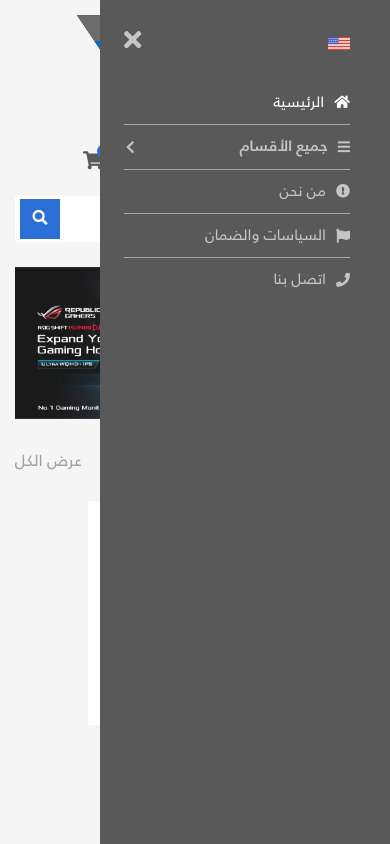
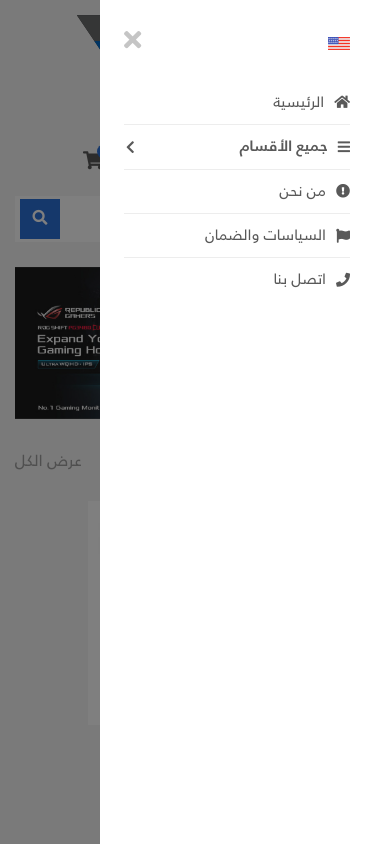
Before and after one commit to khaled404/wady, a plain HTML site: page index.html in a window 390 px wide. Both pictures are taken after a click on the element 340 px from the left and 45 px from the top of the page. Shown: the top 844 px of the page. Drawn offline with Linux system fonts and the light colour scheme; files whose address does not match are found by name.

Commit message:
last commit

```diff
--- a/css/main-en.css
+++ b/css/main-en.css
@@ -240,17 +240,35 @@ body {
       display: -ms-flexbox;
       display: flex; } }
 
+.overlay {
+  width: 100%;
+  height: 100%;
+  background-color: rgba(0, 0, 0, 0.5);
+  position: fixed;
+  top: 0;
+  left: 0;
+  z-index: 20;
+  opacity: 0;
+  visibility: hidden;
+  -webkit-transition: all .5s;
+  transition: all .5s; }
+  .overlay.active {
+    opacity: 1;
+    visibility: visible; }
+
 .nav-link {
   background-color: #595959; }
   @media (max-width: 991px) {
     .nav-link {
+      background-color: #fff;
       position: fixed;
       top: 0;
       left: -100%;
       height: 100%;
       width: 290px;
       z-index: 999;
-      overflow: auto;
+      overflow-Y: auto;
+      overflow-x: hidden;
       -webkit-transition: .5s;
       transition: .5s; }
       .nav-link.open {
@@ -299,7 +317,8 @@ body {
             display: -webkit-box;
             display: -ms-flexbox;
             display: flex;
-            overflow: auto; } }
+            overflow-Y: auto;
+            overflow-x: hidden; } }
         .nav-link .nav-container .main-ul .side-nav .close-nav {
           font-size: 25px;
           color: #c5c5c5;
@@ -326,7 +345,7 @@ body {
                 -ms-flex-order: 2;
                     order: 2; }
             .nav-link .nav-container .main-ul > li:not(:last-child) {
-              border-bottom: 1px solid #a6a6a6; }
+              border-bottom: 1px solid #ededed; }
             .nav-link .nav-container .main-ul > li:nth-child(3) {
               -webkit-box-ordinal-group: 1;
                   -ms-flex-order: 0;
@@ -368,24 +387,26 @@ body {
                     flex-direction: column;
             -webkit-transition: all .5s;
             transition: all .5s;
-            overflow: auto; }
+            overflow-Y: auto;
+            overflow-x: hidden; }
             .nav-link .nav-container .main-ul .drop .active {
-              color: #fff; } }
+              color: #2b70d7; } }
         .nav-link .nav-container .main-ul .drop > span {
           font-size: 15px;
           color: #f0f0f0;
           font-weight: bold;
           font-family: "frtBold",sans-serif;
-          margin-right: auto;
           margin-left: 10px;
           -webkit-transition: all .5s;
           transition: all .5s; }
           @media (max-width: 991px) {
             .nav-link .nav-container .main-ul .drop > span {
-              color: #c5c5c5;
+              color: #595959;
               margin-left: 50px;
               width: 100%;
-              margin-right: 0; } }
+              margin-right: 0;
+              overflow-Y: auto;
+              overflow-x: hidden; } }
         .nav-link .nav-container .main-ul .drop > i {
           font-size: 14px;
           -webkit-transition: all .5s;
@@ -393,7 +414,7 @@ body {
           color: #f0f0f0; }
           @media (max-width: 991px) {
             .nav-link .nav-container .main-ul .drop > i {
-              color: #c5c5c5;
+              color: #595959;
               position: absolute;
               top: 15px; }
               .nav-link .nav-container .main-ul .drop > i.fa-bars {
@@ -439,7 +460,7 @@ body {
               opacity: 1;
               visibility: visible;
               position: static;
-              background-color: #595959;
+              background-color: #fff;
               display: none;
               overflow: auto;
               -webkit-transition: unset;
@@ -457,12 +478,12 @@ body {
               .nav-link .nav-container .main-ul .drop .sub-menu > li {
                 padding: 10px; }
                 .nav-link .nav-container .main-ul .drop .sub-menu > li span, .nav-link .nav-container .main-ul .drop .sub-menu > li i {
-                  color: #c5c5c5; } }
+                  color: #595959; } }
             .nav-link .nav-container .main-ul .drop .sub-menu > li:not(:last-child) {
               border-bottom: 1px solid #ededed; }
               @media (max-width: 991px) {
                 .nav-link .nav-container .main-ul .drop .sub-menu > li:not(:last-child) {
-                  border-bottom: 1px solid #a6a6a6; } }
+                  border-bottom: 1px solid #ededed; } }
             .nav-link .nav-container .main-ul .drop .sub-menu > li:hover span, .nav-link .nav-container .main-ul .drop .sub-menu > li:hover i {
               color: #2b70d7; }
             @media (min-width: 992px) {
@@ -528,7 +549,7 @@ body {
               opacity: 1;
               visibility: visible;
               position: static;
-              background-color: #595959;
+              background-color: #fff;
               overflow: auto;
               display: none;
               -webkit-transition: unset;
@@ -539,7 +560,7 @@ body {
             border-bottom: 1px solid #ededed; }
             @media (max-width: 991px) {
               .nav-link .nav-container .main-ul .drop .sub li:not(:last-child) {
-                border-bottom: 0.5px solid #a6a6a6; } }
+                border-bottom: 1px solid #ededed; } }
           .nav-link .nav-container .main-ul .drop .sub li a {
             padding: 6px;
             margin-right: 10px;
@@ -550,7 +571,7 @@ body {
             transition: .5s; }
             @media (max-width: 991px) {
               .nav-link .nav-container .main-ul .drop .sub li a {
-                color: #c5c5c5;
+                color: #595959;
                 margin-right: 0;
                 padding: 10px; } }
             .nav-link .nav-container .main-ul .drop .sub li a:hover {
@@ -571,12 +592,18 @@ body {
         transition: .5s; }
         @media (max-width: 991px) {
           .nav-link .nav-container .main-ul .link {
+            color: #595959; } }
+        @media (max-width: 991px) {
+          .nav-link .nav-container .main-ul .link {
             padding: 11px 0;
             margin-left: 0; } }
         .nav-link .nav-container .main-ul .link:hover {
           color: #fff; }
         .nav-link .nav-container .main-ul .link.active {
           color: #fff; }
+          @media (max-width: 991px) {
+            .nav-link .nav-container .main-ul .link.active {
+              color: #595959; } }
         .nav-link .nav-container .main-ul .link i {
           font-size: 14px;
           margin-right: 10px; }
--- a/css/main.css
+++ b/css/main.css
@@ -239,17 +239,35 @@ body {
       display: -ms-flexbox;
       display: flex; } }
 
+.overlay {
+  width: 100%;
+  height: 100%;
+  background-color: rgba(0, 0, 0, 0.5);
+  position: fixed;
+  top: 0;
+  left: 0;
+  z-index: 20;
+  opacity: 0;
+  visibility: hidden;
+  -webkit-transition: all .5s;
+  transition: all .5s; }
+  .overlay.active {
+    opacity: 1;
+    visibility: visible; }
+
 .nav-link {
   background-color: #595959; }
   @media (max-width: 991px) {
     .nav-link {
+      background-color: #fff;
       position: fixed;
       top: 0;
       right: -100%;
       height: 100%;
       width: 290px;
       z-index: 999;
-      overflow: auto;
+      overflow-Y: auto;
+      overflow-x: hidden;
       -webkit-transition: .5s;
       transition: .5s; }
       .nav-link.open {
@@ -298,7 +316,8 @@ body {
             display: -webkit-box;
             display: -ms-flexbox;
             display: flex;
-            overflow: auto; } }
+            overflow-Y: auto;
+            overflow-x: hidden; } }
         .nav-link .nav-container .main-ul .side-nav .close-nav {
           font-size: 25px;
           color: #c5c5c5;
@@ -325,7 +344,7 @@ body {
                 -ms-flex-order: 2;
                     order: 2; }
             .nav-link .nav-container .main-ul > li:not(:last-child) {
-              border-bottom: 1px solid #a6a6a6; }
+              border-bottom: 1px solid #ededed; }
             .nav-link .nav-container .main-ul > li:nth-child(3) {
               -webkit-box-ordinal-group: 1;
                   -ms-flex-order: 0;
@@ -367,9 +386,13 @@ body {
                     flex-direction: column;
             -webkit-transition: all .5s;
             transition: all .5s;
-            overflow: auto; }
+            overflow-Y: auto;
+            overflow-x: hidden; }
             .nav-link .nav-container .main-ul .drop .active {
               color: #fff; } }
+    @media (max-width: 991px) and (max-width: 991px) {
+      .nav-link .nav-container .main-ul .drop .active {
+        color: #2b70d7; } }
         .nav-link .nav-container .main-ul .drop > span {
           font-size: 15px;
           color: #f0f0f0;
@@ -381,10 +404,12 @@ body {
           transition: all .5s; }
           @media (max-width: 991px) {
             .nav-link .nav-container .main-ul .drop > span {
-              color: #c5c5c5;
+              color: #595959;
               margin-right: 45px;
               width: 100%;
-              margin-left: 0; } }
+              margin-left: 0;
+              overflow-Y: auto;
+              overflow-x: hidden; } }
         .nav-link .nav-container .main-ul .drop > i {
           font-size: 14px;
           -webkit-transition: all .5s;
@@ -392,7 +417,7 @@ body {
           color: #f0f0f0; }
           @media (max-width: 991px) {
             .nav-link .nav-container .main-ul .drop > i {
-              color: #c5c5c5;
+              color: #595959;
               position: absolute;
               top: 15px; }
               .nav-link .nav-container .main-ul .drop > i.fa-bars {
@@ -438,7 +463,7 @@ body {
               opacity: 1;
               visibility: visible;
               position: static;
-              background-color: #595959;
+              background-color: #fff;
               display: none;
               overflow: auto;
               -webkit-transition: unset;
@@ -456,12 +481,12 @@ body {
               .nav-link .nav-container .main-ul .drop .sub-menu > li {
                 padding: 10px; }
                 .nav-link .nav-container .main-ul .drop .sub-menu > li span, .nav-link .nav-container .main-ul .drop .sub-menu > li i {
-                  color: #c5c5c5; } }
+                  color: #595959; } }
             .nav-link .nav-container .main-ul .drop .sub-menu > li:not(:last-child) {
               border-bottom: 1px solid #ededed; }
               @media (max-width: 991px) {
                 .nav-link .nav-container .main-ul .drop .sub-menu > li:not(:last-child) {
-                  border-bottom: 1px solid #a6a6a6; } }
+                  border-bottom: 1px solid #ededed; } }
             .nav-link .nav-container .main-ul .drop .sub-menu > li:hover span, .nav-link .nav-container .main-ul .drop .sub-menu > li:hover i {
               color: #2b70d7; }
             @media (min-width: 992px) {
@@ -527,7 +552,7 @@ body {
               opacity: 1;
               visibility: visible;
               position: static;
-              background-color: #595959;
+              background-color: #fff;
               overflow: auto;
               display: none;
               -webkit-transition: unset;
@@ -538,7 +563,7 @@ body {
             border-bottom: 1px solid #ededed; }
             @media (max-width: 991px) {
               .nav-link .nav-container .main-ul .drop .sub li:not(:last-child) {
-                border-bottom: 0.5px solid #a6a6a6; } }
+                border-bottom: 1px solid #ededed; } }
           .nav-link .nav-container .main-ul .drop .sub li a {
             padding: 6px;
             margin-right: 10px;
@@ -549,7 +574,7 @@ body {
             transition: .5s; }
             @media (max-width: 991px) {
               .nav-link .nav-container .main-ul .drop .sub li a {
-                color: #c5c5c5;
+                color: #595959;
                 margin-right: 0;
                 padding: 10px; } }
             .nav-link .nav-container .main-ul .drop .sub li a:hover {
@@ -568,13 +593,17 @@ body {
                 align-items: center;
         -webkit-transition: .5s;
         transition: .5s; }
-        @media (max-width: 991px) {
-          .nav-link .nav-container .main-ul .link {
-            padding: 11px 0 11px 45px; } }
         .nav-link .nav-container .main-ul .link:hover {
           color: #fff; }
         .nav-link .nav-container .main-ul .link.active {
           color: #fff; }
+          @media (max-width: 991px) {
+            .nav-link .nav-container .main-ul .link.active {
+              color: #595959; } }
+        @media (max-width: 991px) {
+          .nav-link .nav-container .main-ul .link {
+            padding: 11px 0 11px 45px;
+            color: #595959; } }
         .nav-link .nav-container .main-ul .link i {
           font-size: 14px;
           margin-left: 10px; }
--- a/index.html
+++ b/index.html
@@ -34,6 +34,7 @@
     </div>
     <!--nav link-->
     <div class="nav-collapse"><i class="fas fa-bars"></i></div>
+    <div class="overlay"></div>
     <nav class="nav-link">
       <div class="container">
         <div class="nav-container">
--- a/js/main.js
+++ b/js/main.js
@@ -1,19 +1,22 @@
 $(function(){
     if($(window).width() < 992){
         //nav collapse
-        $('.nav-collapse ,.close-nav ').on('click',function () {
+        $('.nav-collapse ,.close-nav , .overlay').on('click',function () {
             $('body').toggleClass('over')
             $('.nav-link').toggleClass('open')
+            $('.overlay').toggleClass('active')
+            $('.nav-collapse').stop().fadeToggle()
+
         });
 
         $(".drop > span , .drop> i").on('click',function () {
-            $('.sub-menu').slideToggle();
+            $('.sub-menu').stop().slideToggle();
             $('.drop> i').toggleClass('rotate');
             $('.drop > span , .drop > i').toggleClass('active');
         })
 
         $('.subCon a').on('click',function (){
-            $(this).parent().find('.sub').slideToggle();
+            $(this).parent().find('.sub').stop().slideToggle();
             $(this).parent().siblings().find('.sub').slideUp();
             $(this).find('i.fa-chevron-left ,i.fa-chevron-right').toggleClass('rotate');
             $(this).parent().siblings().find('.fa-chevron-left ,i.fa-chevron-right').removeClass('rotate');
```
Also changed, not shown: index-en.html (+1 -0 lines).
